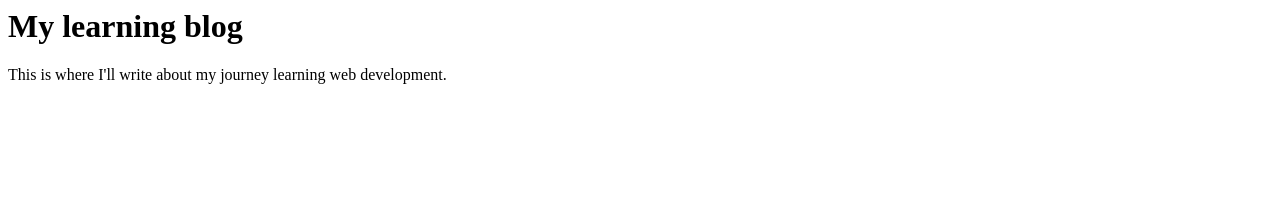
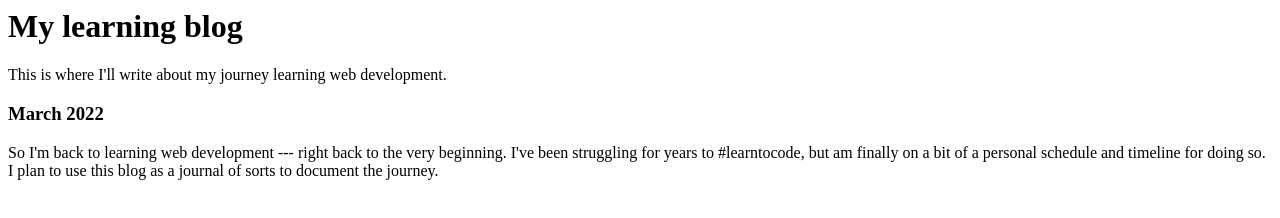
Before and after one commit to jeremyraby/blog, a plain HTML site: page index.html in a window 1280 px wide. Drawn offline with Linux system fonts and the light colour scheme.

Commit message:
Add paragraph introducing the blog

```diff
--- a/index.html
+++ b/index.html
@@ -14,7 +14,14 @@
   <section>
     <p>This is where I'll write about my journey learning web development.</p>
   </section>
-
+  <div>
+    <h3>March 2022</h3>
+    <p>So I'm back to learning web development --- right back to the very beginning.
+      I've been struggling for years to #learntocode, but am finally on a bit of a personal
+      schedule and timeline for doing so. I plan to use this blog as a journal of sorts to document
+      the journey.
+    </p>
+  </div>
 </body>
 
 </html>
```
